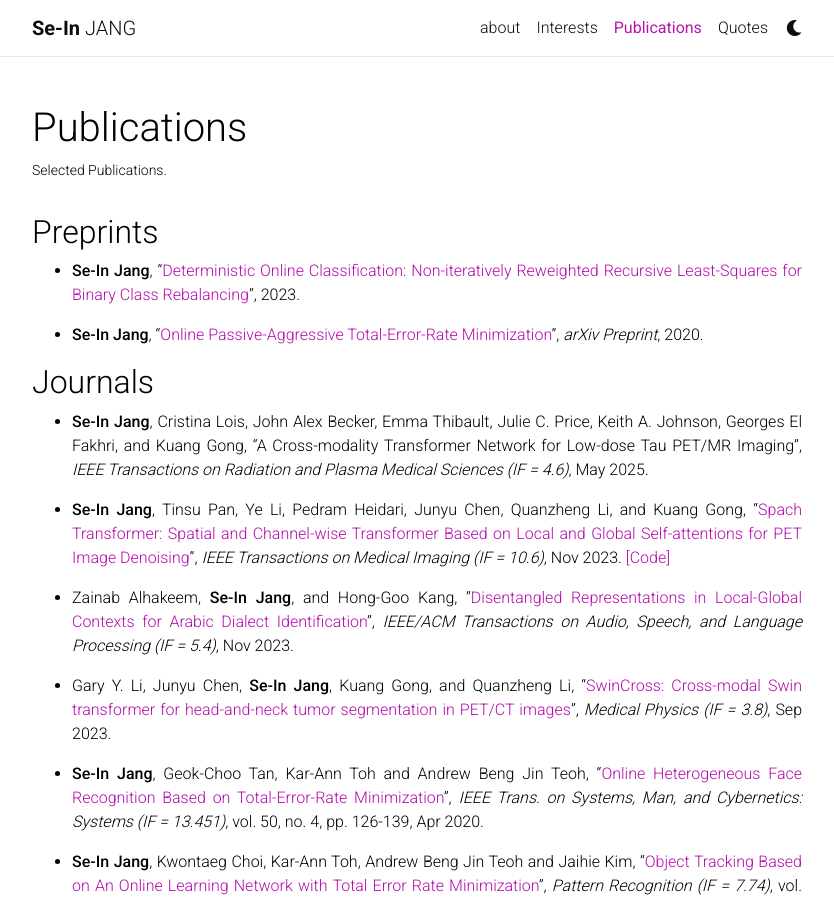
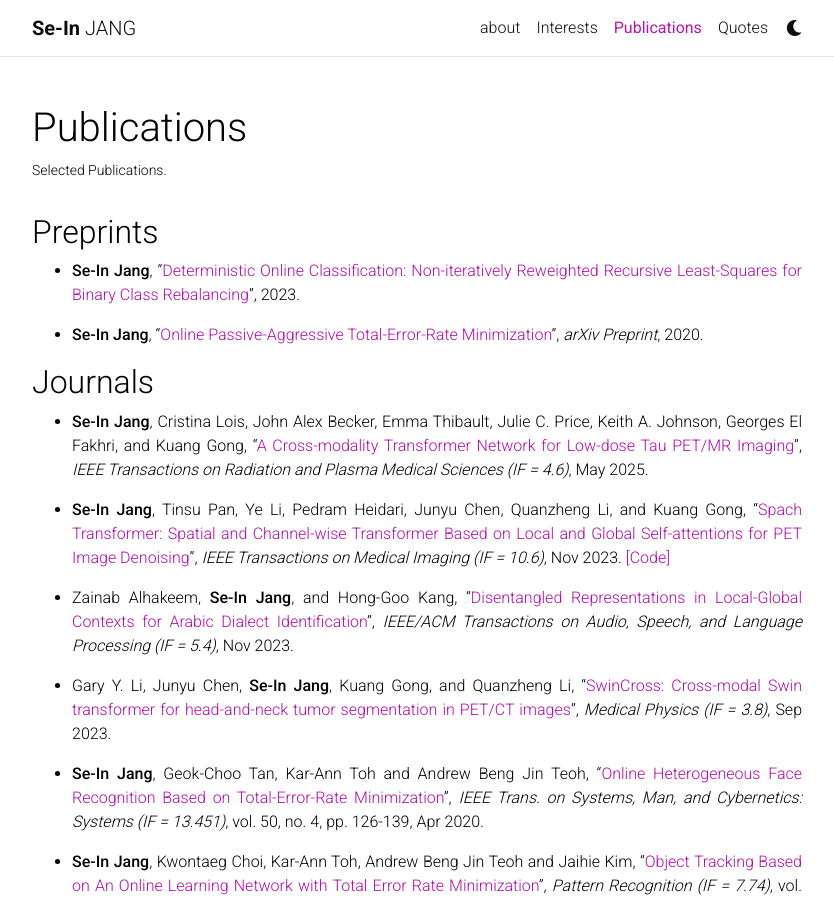
Before and after one commit to sijang/sijang.github.io, a Jekyll site: the page built from _pages/publications.md, in a window 1280 px wide and 900 px high. Shown: the whole window, without its empty margins (223-1057 px from the left). Built offline with Jekyll 4.4.1, drawn with Linux system fonts in a browser that asks for light colours; nearby versions of some CDN libraries; a style sheet for code colours, icons or effects is not loaded; part of the change alters nothing that is shown.

```diff
--- a/_pages/publications.md
+++ b/_pages/publications.md
@@ -17,7 +17,7 @@ nav: true
 
 
 ## Journals
-- **Se-In Jang**, Cristina Lois, John Alex Becker, Emma Thibault, Julie C. Price, Keith A. Johnson, Georges El Fakhri, and Kuang Gong, "A Cross-modality Transformer Network for Low-dose Tau PET/MR Imaging", *IEEE Transactions on Radiation and Plasma Medical Sciences (IF = 4.6)*, May 2025.
+- **Se-In Jang**, Cristina Lois, John Alex Becker, Emma Thibault, Julie C. Price, Keith A. Johnson, Georges El Fakhri, and Kuang Gong, "[A Cross-modality Transformer Network for Low-dose Tau PET/MR Imaging](https://ieeexplore.ieee.org/stamp/stamp.jsp?tp=&arnumber=11045209){:target="_blank"}", *IEEE Transactions on Radiation and Plasma Medical Sciences (IF = 4.6)*, May 2025.
 {: style="text-align: justify"}
 
 - **Se-In Jang**, Tinsu Pan, Ye Li, Pedram Heidari, Junyu Chen, Quanzheng Li, and Kuang Gong, "[Spach Transformer: Spatial and Channel-wise Transformer Based on Local and Global Self-attentions for PET Image Denoising](https://ieeexplore.ieee.org/document/10327759){:target="_blank"}", *IEEE Transactions on Medical Imaging (IF = 10.6)*, Nov 2023. [[Code]](https://github.com/sijang/SpachTransformer){:target="_blank"}
```
